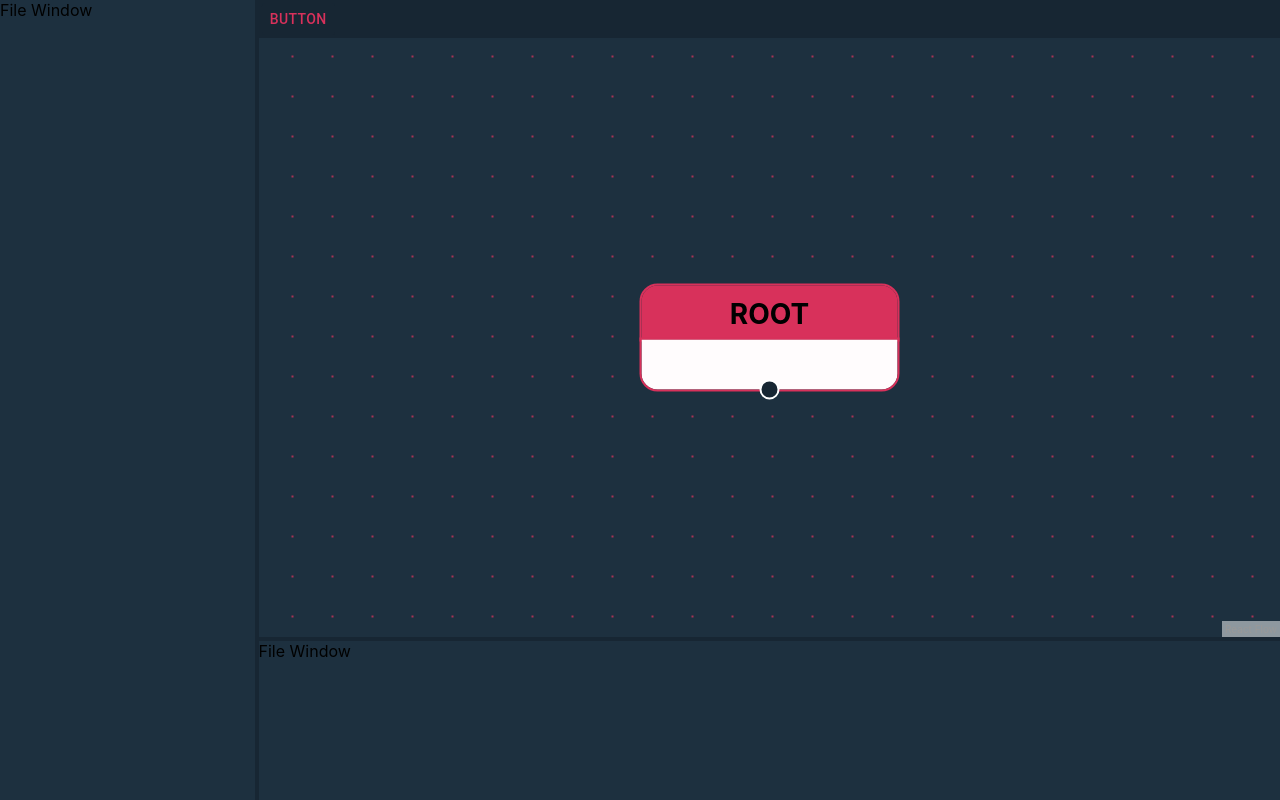
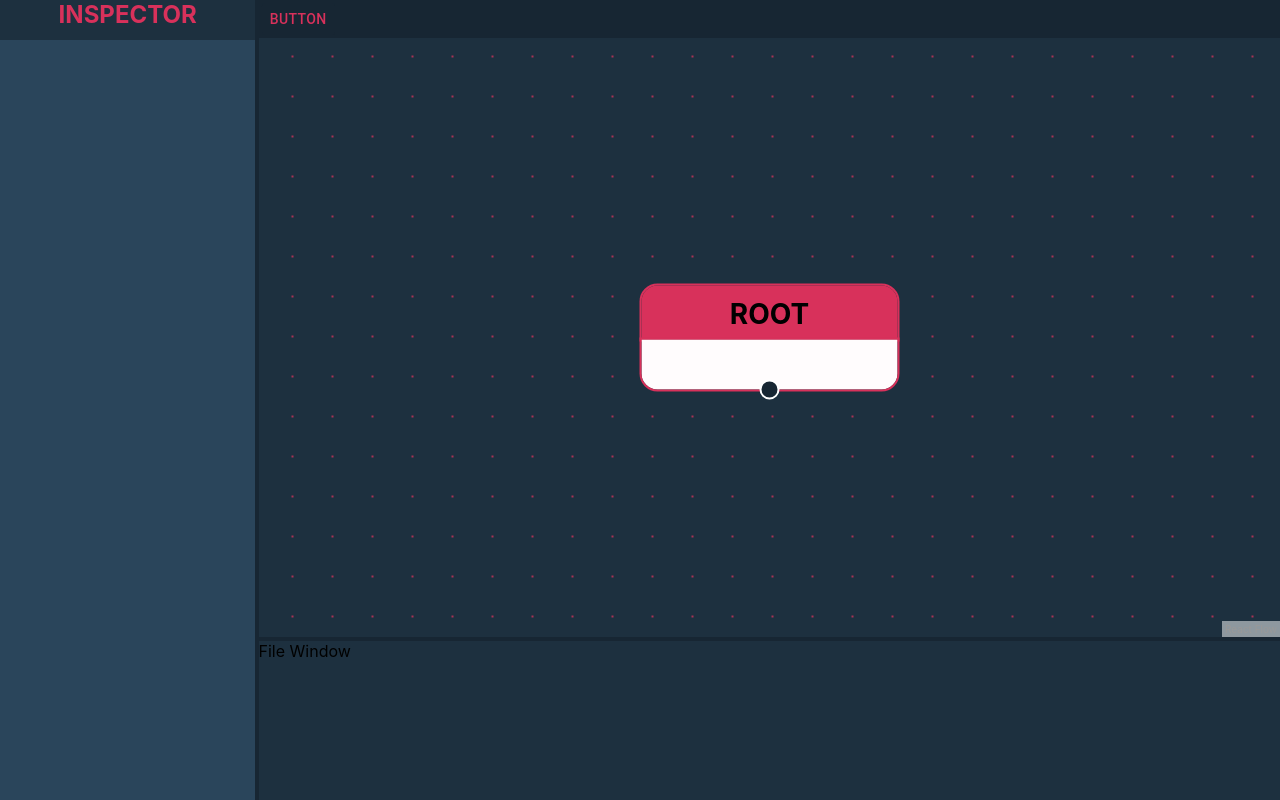
Before and after one commit to brodyschwar/plant-feeder-react, a React (Create React App) app: page / in a window 1280 px wide. Built offline with nearby package versions, Linux system fonts and the light colour scheme.

Commit message:
made basic inspector window

```diff
--- a/src/App.tsx
+++ b/src/App.tsx
@@ -1,6 +1,5 @@
 import React from 'react';
 import Body from './components/body';
-import Header from './components/header';
 import styled from '@emotion/styled';
 import NodeEditorContextProvider from './contexts/nodeEditorContext';
 
--- a/src/components/addNodeMenu/index.tsx
+++ b/src/components/addNodeMenu/index.tsx
@@ -4,13 +4,13 @@ import { useReactFlow, XYPosition } from "@xyflow/react";
 import { EditorManagerContext } from "../../contexts/nodeEditorContext";
 import { BehaviorTreeNode, BehaviorTreeNodeMenuLayout } from "../../data";
 
-interface AddNodeItem {
+interface AddNodeItemProps {
     requestNode: ({data, type}: {data: BehaviorTreeNode, type: string}) => void
     data: BehaviorTreeNode,
     type: string
 }
 
-const AddNodeItem = (props: AddNodeItem) => {
+const AddNodeItem = (props: AddNodeItemProps) => {
     const createNode = () => {
         props.requestNode({ data: props.data, type: props.type })
     }
@@ -19,16 +19,16 @@ const AddNodeItem = (props: AddNodeItem) => {
     )
 }
 
-interface AddNodeMenu {
+interface AddNodeMenuProps {
     menuItems: { data: BehaviorTreeNode, type: string }[]
     subMenus: BehaviorTreeNodeMenuLayout[]
     position: XYPosition,
     handleClose: () => void
 }
 
-const AddNodeMenu = (props: AddNodeMenu) => {
+const AddNodeMenu = (props: AddNodeMenuProps) => {
     const { addNodes, screenToFlowPosition } = useReactFlow()
-    const [subMenuProps, setSubMenuProps] = useState<AddNodeMenu | null>(null);
+    const [subMenuProps, setSubMenuProps] = useState<AddNodeMenuProps | null>(null);
     const { generateId } = useContext(EditorManagerContext)
     const addCompositeNode = useCallback(
         ({data, type}: {data: any, type: string}) => {
@@ -50,7 +50,7 @@ const AddNodeMenu = (props: AddNodeMenu) => {
             position: { x: event.clientX, y: event.clientY },
             handleClose: props.handleClose
         })
-    }, [])
+    }, [props.handleClose])
 
     return (
         <div>
--- a/src/components/body/index.tsx
+++ b/src/components/body/index.tsx
@@ -1,14 +1,14 @@
 import React from "react";
 import { Panel, PanelGroup } from "react-resizable-panels";
 import EditorWindow from "../editorWindow";
-import FileWindow from "../fileWindow";
 import ResizeHandle from "../ResizeHandle";
+import InspectorWindow from "../inspectorWindow";
 
 const Body = () => {
     return (
         <PanelGroup direction="horizontal">
             <Panel defaultSize={20} minSize={10}>
-                <FileWindow/>
+                <InspectorWindow/>
             </Panel>
             <ResizeHandle/>
             <Panel defaultSize={80} minSize={20}>
--- /dev/null
+++ b/src/components/inspectorWindow/index.tsx
@@ -0,0 +1,44 @@
+import styled from "@emotion/styled";
+import React from "react";
+import { darkTheme } from "../../themes/themes";
+import NodeInspector from "./nodeInspector.tsx";
+
+const Container = styled.div`
+    width: 100%;
+    height: 100%;
+    display: flex;
+    flex-direction: column;
+    background: ${ darkTheme.degreeFour };
+`
+
+const Header = styled.div`
+    width: 100%;
+    height: 2.5rem;
+    background: ${ darkTheme.degreeTwo };
+
+`
+const Title = styled.h2`
+    padding: 0;
+    margin: 0;
+    font-weight: bold;
+    display: flex;
+    justify-content: center;
+    text-transform: uppercase;
+    align-items: center;
+    color: ${ darkTheme.primaryColor }
+`
+
+const InspectorWindow = () => {
+    return (
+        <Container>
+            <Header>
+                <Title>
+                    Inspector
+                </Title>
+            </Header>
+            <NodeInspector/>
+        </Container>
+    )
+}
+
+export default InspectorWindow
--- /dev/null
+++ b/src/components/inspectorWindow/nodeInspector.tsx/index.tsx
@@ -0,0 +1,46 @@
+import React, { useContext, useEffect, useState } from "react";
+import { EditorManagerContext } from "../../../contexts/nodeEditorContext";
+import { Box, TextField } from "@mui/material";
+import { useReactFlow } from "@xyflow/react";
+
+const NodeInspector = () => {
+    const { inspectedNode } = useContext(EditorManagerContext);
+    const [ temporaryData, setTemporaryData ] = useState<any>(inspectedNode?.data);
+    const { updateNodeData } = useReactFlow();
+    useEffect(() => (setTemporaryData(inspectedNode?.data)), [inspectedNode]);
+
+    const handleChange = (key: string) => (event: React.ChangeEvent<HTMLInputElement>) => {
+        setTemporaryData((prevData: any) => {
+            const val = {
+                ...prevData,
+                [key]: event.target.value
+            }
+            return val});
+    };
+
+    const handleExit = () => {
+        if (inspectedNode) {
+            updateNodeData(inspectedNode.id, temporaryData)
+        }
+    }
+
+    return (
+        <Box>
+            {
+                temporaryData &&
+                Object.entries(temporaryData).filter(([key, value]) => key !== "label")
+                .map(([key, value], index) =>
+                    <TextField
+                        key={index}
+                        label={key}
+                        variant="standard"
+                        value={value ? value : ""}
+                        onChange={handleChange(key)}
+                        onBlur={handleExit}/>
+                )
+            }
+        </Box>
+    )
+}
+
+export default NodeInspector
--- a/src/components/nodeEditor/index.tsx
+++ b/src/components/nodeEditor/index.tsx
@@ -68,7 +68,7 @@ const NodeEditor = () => {
     const connectingNodeId = useRef<string | null>(null);
     const [position, setPosition] = useState<XYPosition | null>(null);
     const [edges, setEdges, onEdgesChange] = useEdgesState([]);
-    const [nodes, setNodes, onNodesChange] = useNodesState(initialNodes)
+    const [nodes, _, onNodesChange] = useNodesState(initialNodes)
     const { setInspectedNode } = useContext(EditorManagerContext)
 
     const onConnect: OnConnect = useCallback(
@@ -76,7 +76,7 @@ const NodeEditor = () => {
             connectingNodeId.current = null
             setEdges((els) => addEdge(params, els))
         },
-        [],
+        [setEdges],
     );
 
     const onConnectStart: OnConnectStart = useCallback((_, { nodeId }) => {
--- a/src/contexts/nodeEditorContext/index.tsx
+++ b/src/contexts/nodeEditorContext/index.tsx
@@ -1,5 +1,6 @@
 import React, { ReactNode, Context, createContext, useState, useCallback, useContext } from "react"
-import { ReactFlowProvider, useNodes, useReactFlow, type Node } from "@xyflow/react"
+import {
+    ReactFlowProvider, useNodes, useNodesState, useReactFlow, type Node } from "@xyflow/react"
 
 interface EditorManagerData {
     generateId: () => string,
@@ -30,7 +31,6 @@ const EditorManagerProvider = ({children}: {children: ReactNode}) => {
         },
         [getNodes]
     )
-
     return (
         <EditorManagerContext.Provider value={{
             generateId: generateId,
```
